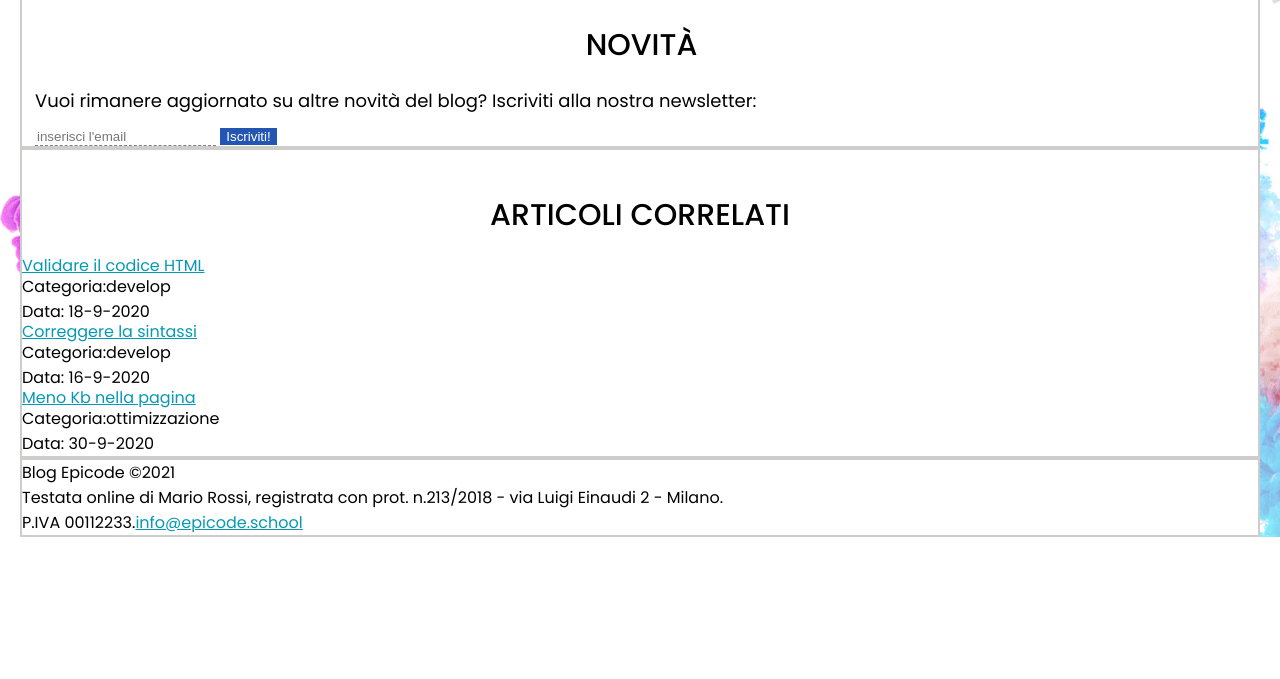
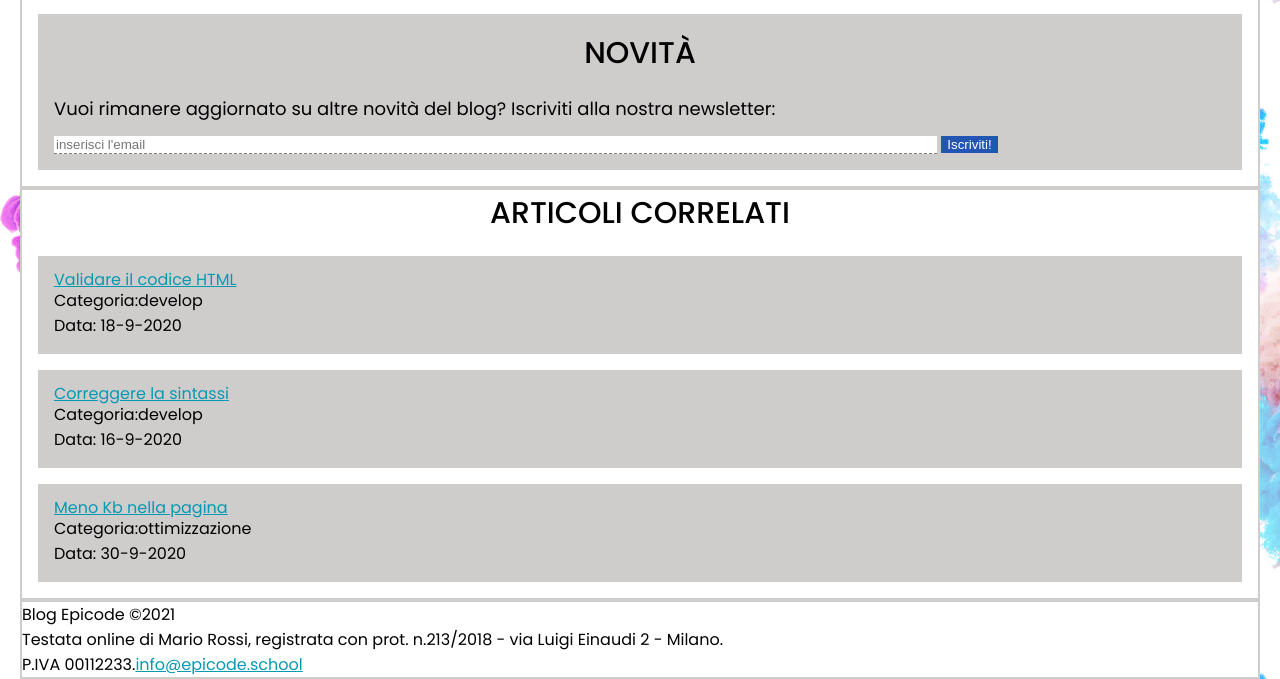
Before and after one commit to NoemiP94/U1-W1-L4, a plain HTML site: page index.html in a window 1280 px wide. Shown: the part 1673-2352 px from the top of the page. Before the commit the page ends 2210 px from the top, so only its background shows below. Drawn offline with Linux system fonts and the light colour scheme.

Commit message:
upgrade5

```diff
--- a/assets/css/style.css
+++ b/assets/css/style.css
@@ -86,6 +86,7 @@ iframe{
     border: 1.5px solid gray;
     border-radius: 17%;
     line-height:31px;
+    background-color: rgb(202, 199, 199);
 }
 
 h4{
@@ -130,10 +131,12 @@ a{
 iframe{
     margin-top:20px;
     border-radius:20px;
+    margin-bottom: 18px;
 }
 /* FORM */
+
 h2{
-    margin-top: 50px;
+    margin-top: 8px;
     margin-bottom: 28px;
     text-align: center;
     font-size: 30px;
@@ -147,6 +150,7 @@ form{
 input{
     border:none;
     border-bottom: 0.5px dashed gray;
+    width:75%;
 }
 
 button{
@@ -166,6 +170,12 @@ aside{
     border: 2px solid rgb(207, 204, 204);
 
 }
+
+.aside-article{
+    background-color:rgb(207, 204, 204) ;
+    padding: 1em;
+    margin:1em;
+}
 /* FOOTER */
 footer{
     margin-left: 20px;
--- a/index.html
+++ b/index.html
@@ -153,7 +153,7 @@
               allowfullscreen
             ></iframe>
           </div>
-          <div>
+          <div class="aside-article">
             <h2>NOVITÀ</h2>
             <p>
               Vuoi rimanere aggiornato su altre novità del blog? Iscriviti alla
@@ -169,17 +169,17 @@
       <aside>
         <div>
           <h2>ARTICOLI CORRELATI</h2>
-          <div>
+          <div class="aside-article">
             <a href="#">Validare il codice HTML</a>
             <p>Categoria:develop</p>
             <p>Data: 18-9-2020</p>
           </div>
-          <div>
+          <div class="aside-article">
             <a href="#">Correggere la sintassi</a>
             <p>Categoria:develop</p>
             <p>Data: 16-9-2020</p>
           </div>
-          <div>
+          <div class="aside-article">
             <a href="#">Meno Kb nella pagina</a>
             <p>Categoria:ottimizzazione</p>
             <p>Data: 30-9-2020</p>
```
